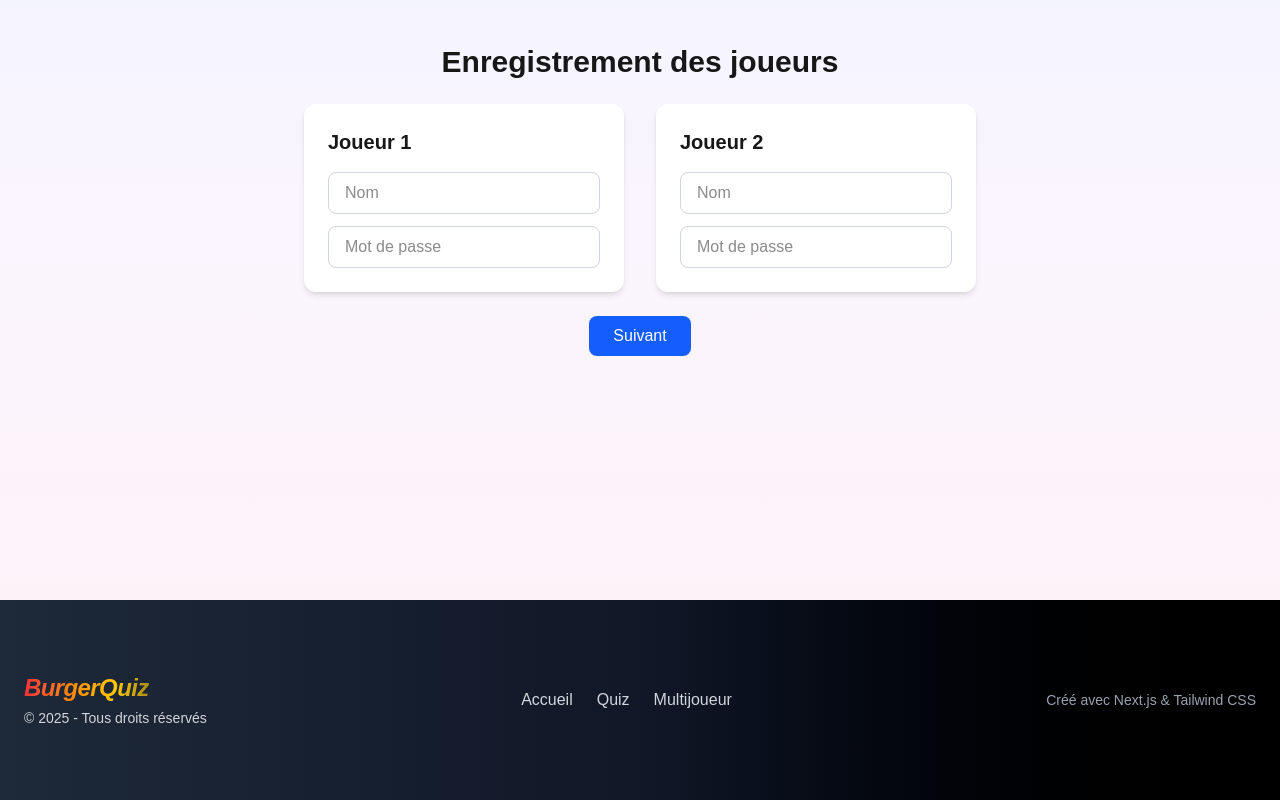
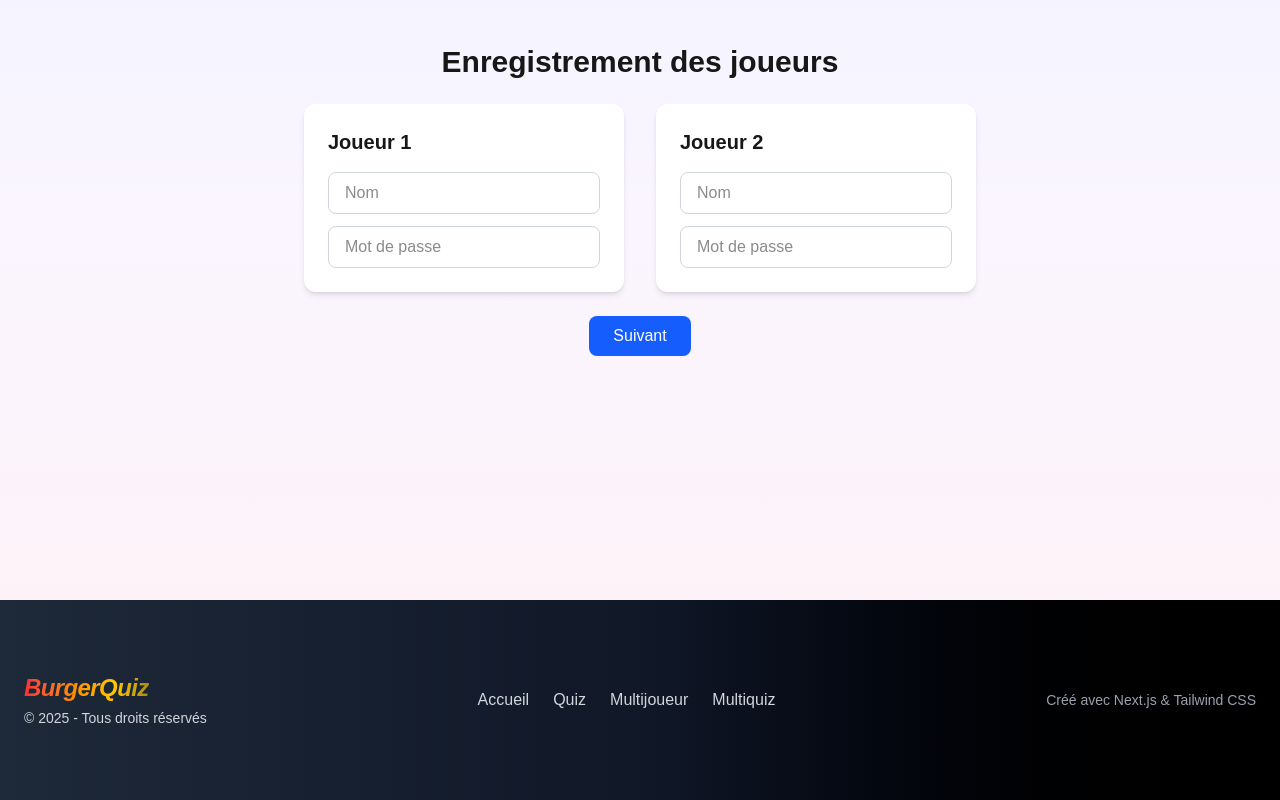
Before and after one commit to aboh505/Quizsphere, a Next.js app: page /multiplayer in a window 1280 px wide. Shown: the part 272-1072 px from the top of the page. Built offline with nearby package versions, Linux system fonts and the light colour scheme.

Commit message:
footer two

```diff
--- a/src/app/components/Footer/Footer.jsx
+++ b/src/app/components/Footer/Footer.jsx
@@ -20,6 +20,10 @@ export default function Footer() {
           <li>
             <a href="/multiplayer" className="hover:text-yellow-400 transition">Multijoueur</a>
           </li>
+
+           <li>
+            <a href="/multiquiz" className="hover:text-yellow-400 transition">Multiquiz</a>
+          </li>
         </ul>
 
         {/* Mention technique */}
```
